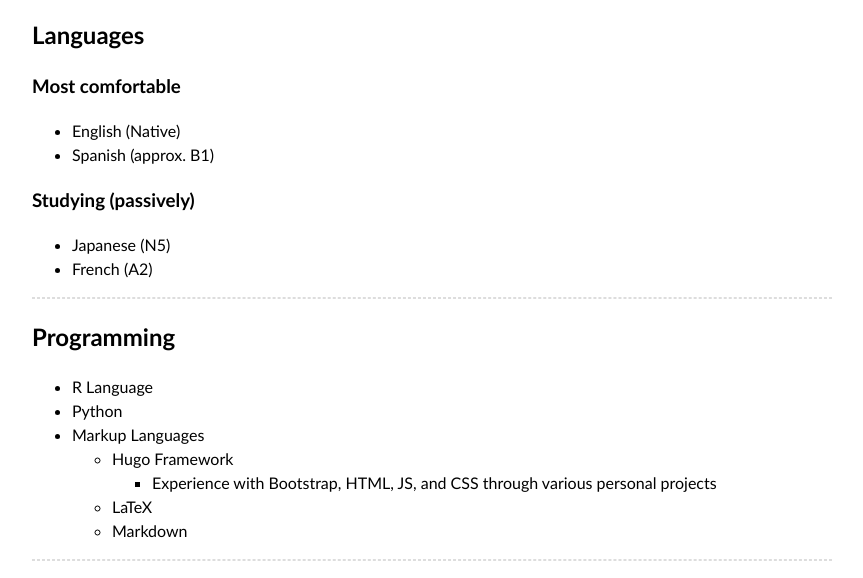
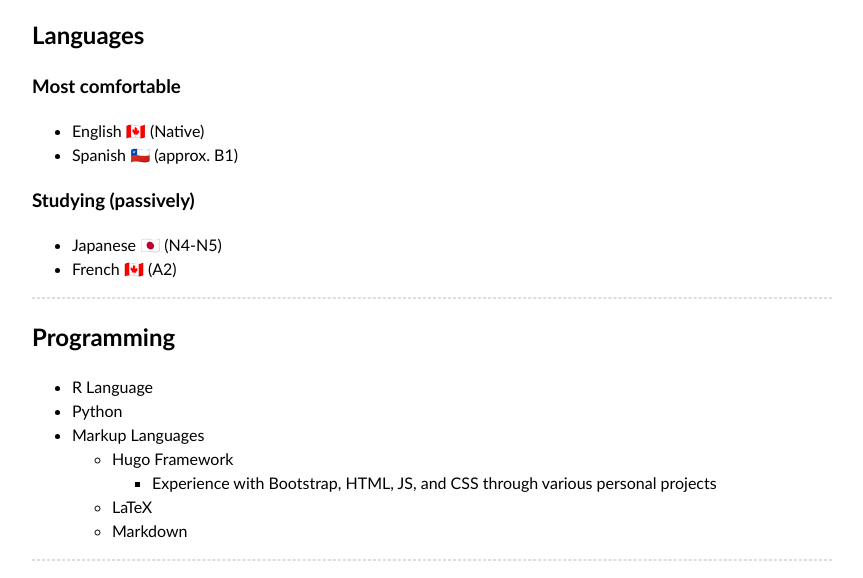
Before and after one commit to lucasmei/lucasmei.github.io, a plain HTML site: page skills/index.html in a window 1280 px wide. Shown: the part 191-769 px from the top of the page, without its empty margins (208-1071 px from the left). Drawn offline with Linux system fonts and the light colour scheme.

Commit message:
new theme

```diff
--- a/index.xml
+++ b/index.xml
@@ -33,7 +33,7 @@ I didn&amp;rsquo;t know what I was doing when I applied here. I decided last min
       <pubDate>Mon, 01 Jan 0001 00:00:00 +0000</pubDate>
 
       <guid>https://lucasmei.github.io/skills/</guid>
-      <description>Languages Most comfortable English (Native) Spanish (approx. B1) Studying (passively) Japanese (N5) French (A2) Programming R Language Python Markup Languages Hugo Framework Experience with Bootstrap, HTML, JS, and CSS through various personal projects LaTeX Markdown Techincal Typing (average over 100wpm) Command line (desktop Linux/MacOS) Technical Support (Mac/Windows/Linux) Comfortable in terminal (alacritty + tmux) Comfortable with GitHub </description>
+      <description>Languages Most comfortable English 🇨🇦 (Native) Spanish 🇨🇱 (approx. B1) Studying (passively) Japanese 🇯🇵 (N4-N5) French 🇨🇦 (A2) Programming R Language Python Markup Languages Hugo Framework Experience with Bootstrap, HTML, JS, and CSS through various personal projects LaTeX Markdown Techincal Typing (average over 100wpm) Command line (desktop Linux/MacOS) Technical Support (Mac/Windows/Linux) Comfortable in terminal (alacritty + tmux) Comfortable with GitHub </description>
     </item>
 
   </channel>
--- a/skills/index.html
+++ b/skills/index.html
@@ -33,13 +33,13 @@
 <h2 id="languages">Languages</h2>
 <h3 id="most-comfortable">Most comfortable</h3>
 <ul>
-<li>English (Native)</li>
-<li>Spanish (approx. B1)</li>
+<li>English 🇨🇦 (Native)</li>
+<li>Spanish 🇨🇱 (approx. B1)</li>
 </ul>
 <h3 id="studying-passively">Studying (passively)</h3>
 <ul>
-<li>Japanese (N5)</li>
-<li>French (A2)</li>
+<li>Japanese 🇯🇵 (N4-N5)</li>
+<li>French 🇨🇦 (A2)</li>
 </ul>
 <hr>
 <h2 id="programming">Programming</h2>
```
Also changed, not shown: index.html (+1 -1 lines).
